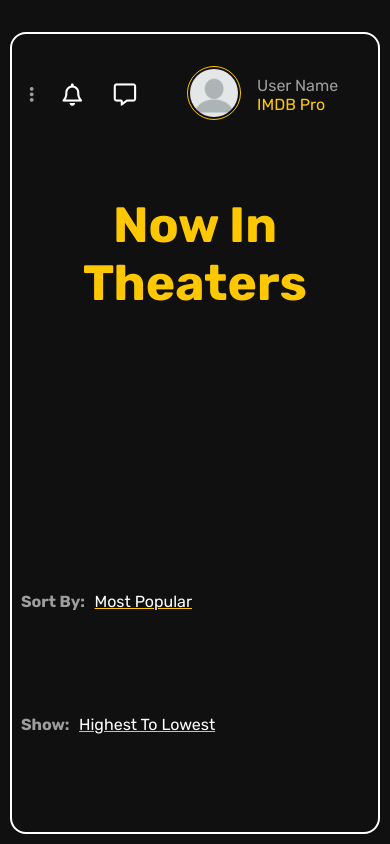
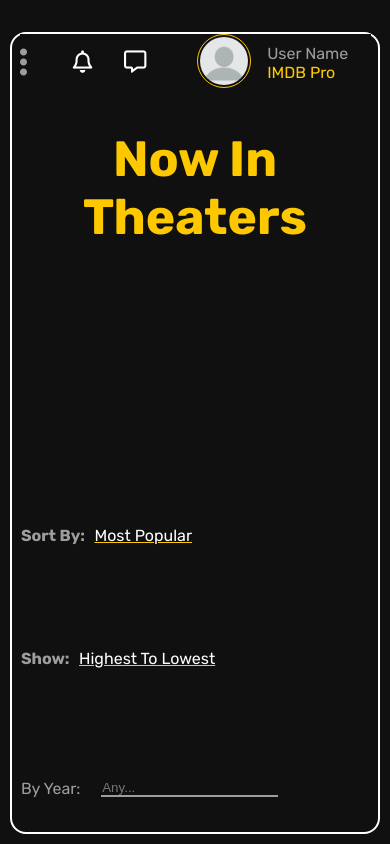
Before and after one commit to Yuniac/Movies-App, a website built with Parcel: page index.html in a window 390 px wide. Built offline with nearby package versions, Linux system fonts and the light colour scheme; some packages are replaced by stand-ins of ours; no server answers.

Commit message:
improved browsing on mobile devices

```diff
--- a/src/scss/header.scss
+++ b/src/scss/header.scss
@@ -1,11 +1,22 @@
 @import "./_variables.scss";
 //
 header {
-    margin: 2rem auto 4.5rem;
-    width: 92%;
     @media (max-width: $break-point-l) {
         width: 95%;
     }
+    @media (max-width: $break-point-m) {
+        width: 90%;
+        // min-width: 359px;
+        position: fixed;
+        top: 1.5px;
+        right: 0;
+        left: 0;
+        margin-bottom: 20rem;
+        background-color: $main-black-color;
+        z-index: $z-important;
+    }
+    margin: 2rem auto 4.5rem;
+    width: 92%;
     display: flex;
     justify-content: space-between;
     align-items: center;
@@ -15,12 +26,11 @@ header {
     .toggle-side-bar {
         visibility: hidden;
         pointer-events: none;
-    }
-    @media (max-width: $break-point-xlg) {
-        .toggle-side-bar {
-            font-size: 1.1rem;
+        @media (max-width: $break-point-xlg) {
+            font-size: 2rem;
             visibility: visible;
             pointer-events: visible;
+            width: 1.4rem;
             &:hover {
                 cursor: pointer;
                 color: $main-golden-color;
--- a/src/scss/main.scss
+++ b/src/scss/main.scss
@@ -46,6 +46,7 @@ main {
             margin: 0 auto;
             @media (max-width: $break-point-s) {
                 width: 100%;
+                margin-top: 6rem;
             }
         }
     }
```
